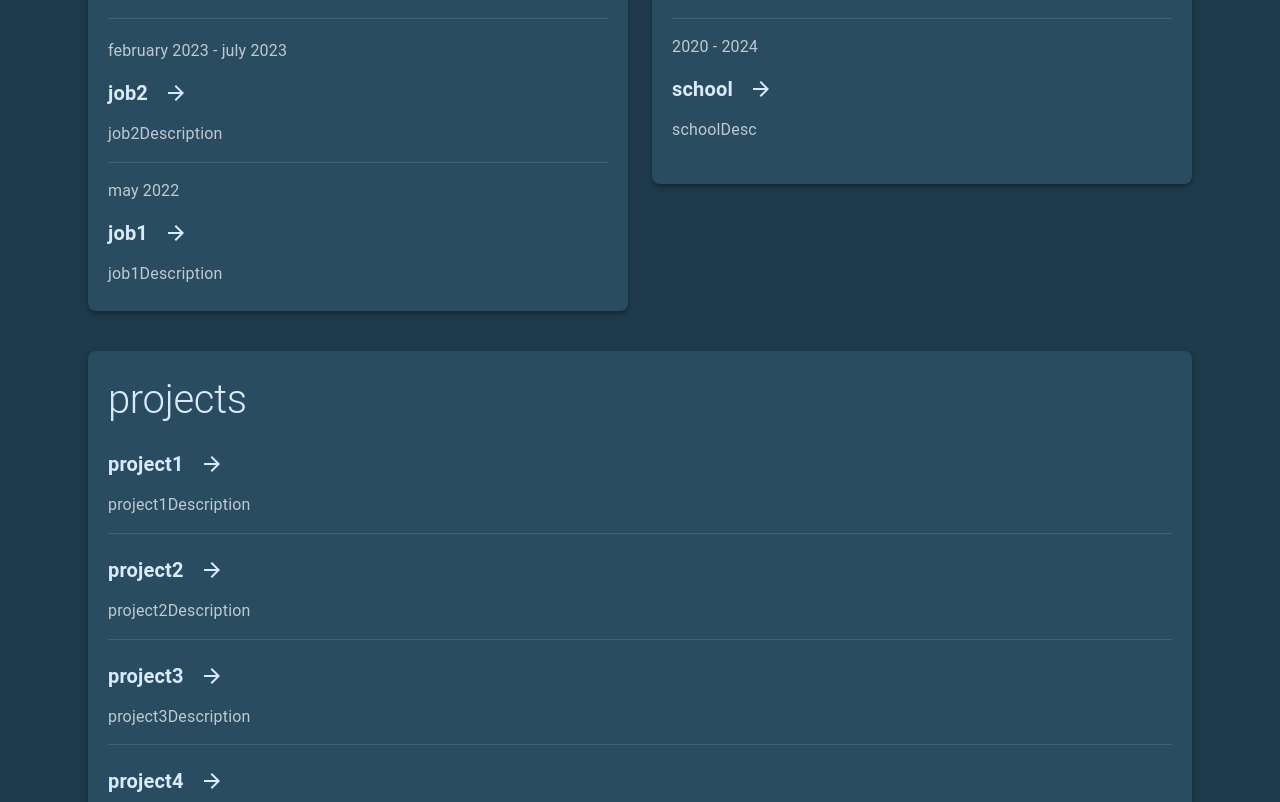
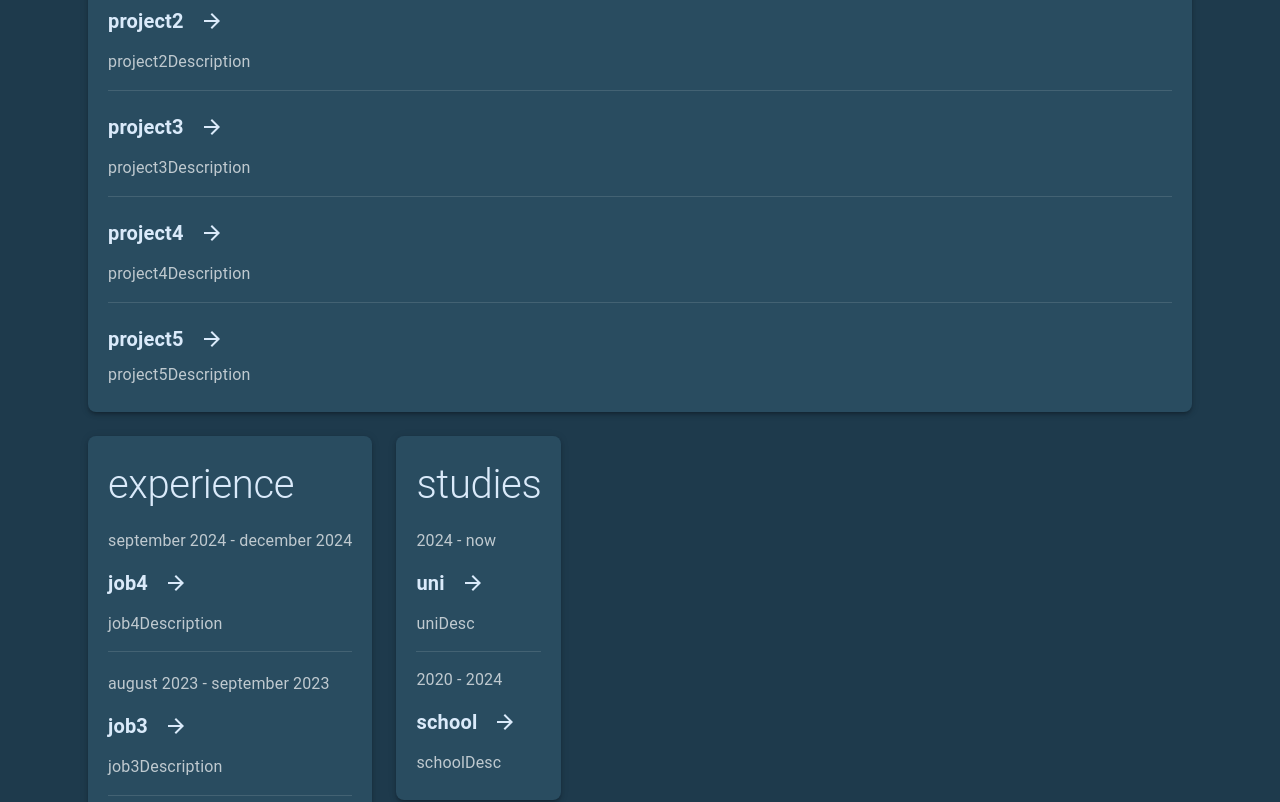
Before and after one commit to Namloh/mh-portfolio, a React (Create React App) app: page / in a window 1280 px wide. Shown: the part 568-1370 px from the top of the page. Built offline with nearby package versions, Linux system fonts and the light colour scheme; the HTML template or start-up script is replaced by a standard one.

Commit message:
new experience unlocked

```diff
--- a/package.json
+++ b/package.json
@@ -11,6 +11,7 @@
     "@testing-library/jest-dom": "^5.17.0",
     "@testing-library/react": "^13.4.0",
     "@testing-library/user-event": "^13.5.0",
+    "framer-motion": "^11.15.0",
     "i18next": "^23.11.5",
     "i18next-browser-languagedetector": "^8.0.0",
     "i18next-http-backend": "^2.5.2",
--- a/public/locales/cz/translation.json
+++ b/public/locales/cz/translation.json
@@ -1,5 +1,5 @@
 {
-  "welcome": "Vítejte na mém portfoliu",
+  "welcome": "Vítejte na mém portfoliu.",
   "introduction": "Jmenuji se Matěj Holman. Je mi {{age}} let a jsem student IT původem z Liberce. Aktuálně bydlím a studuji v Praze.",
   "aboutText": "Mám vzdělání v oblasti informačních technologií doplněné několikaměsíční praktickou zkušeností v oboru. Kontinuálně se vzdělávám a rozšiřuji své znalosti. Mé hlavní programovací jazyky jsou <u>C#</u> a <u>JavaScript</u>, ale ovládám také <u>Python</u> a <u>SQL</u>. Mám rozsáhlé zkušenosti s knihovnami/frameworky jako jsou <u>React</u> a <u>React Native</u>, a také s platformou <u>ASP.NET</u>. Jsem schopen pracovat jak na front-endu, tak na back-endu. Moje jazyková vybavenost zahrnuje certifikovanou znalost angličtiny na úrovni <u>C1</u>. Jsem připraven aplikovat své dovednosti a dále se rozvíjet v dynamickém IT prostředí.",
   "studies": "Vzdělání",
@@ -16,11 +16,14 @@
   "job2Description": "Realizace návrhů webových aplikací pro klienty firmy, front-end design, HTML, CSS & Javascript",
   "job3": "ByEvolution Málaga, Španělsko",
   "job3Description": "Vývoj a údržba webových aplikací, práce s htmx a alpine.js, Erasmus",
+  "job4": "ICNET s.r.o.",
+  "job4Description": "Programátor zaměřený na vývoj webových aplikací pomocí ASP.NET a SQL. Práce zahrnovala vývoj a implementaci projektů pro klienty, optimalizaci databází a spolupráci na návrhu softwarových řešení.",
   "may": "Květen",
   "february": "Únor",
   "july": "Červenec",
   "august": "Srpen",
   "september": "Září",
+  "december": "Prosinec",
   "projects": "Projekty",
   "project1": "MyMeal",
   "project1Description": "Aplikace pro plánování jídel pro snadnější přehled o výživě a dosažení váhových cílů, React Native a Expo",
--- a/public/locales/en/translation.json
+++ b/public/locales/en/translation.json
@@ -1,5 +1,5 @@
 {
-  "welcome": "Welcome to my portfolio",
+  "welcome": "Welcome to my portfolio.",
   "introduction": "My name is Matěj Holman. I am a {{age}} year old computer science student originally from Liberec. I currently live and study in Prague.",
   "aboutText": "I have education in information technology complemented by several months of practical experience in the field. I continuously educate myself and expand my knowledge. My main programming languages are <u>C#</u> and <u>JavaScript</u>, but I'm also proficient in <u>Python</u> and <u>SQL</u>. I have extensive experience with libraries/frameworks such as <u>React</u> and <u>React Native</u>, as well as the <u>ASP.NET</u> platform. I am capable of working on both front-end and back-end development. My language skills include a certified <u>C1</u> level proficiency in English. I am ready to apply my skills and further develop in a dynamic IT environment.",
   "studies": "Education",
@@ -16,11 +16,14 @@
   "job2Description": "Implementation of web application designs for company clients, front-end design, HTML, CSS & JavaScript",
   "job3": "ByEvolution Málaga, Spain",
   "job3Description": "Development and maintenance of web applications, worked with htmx and alpine.js, Erasmus",
+  "job4": "ICNET s.r.o.",
+  "job4Description": "Programmer focused on web application development using ASP.NET and SQL. Tasks included developing and implementing client projects, optimizing databases, and collaborating on software solution design.",
   "may": "May",
   "february": "February",
   "july": "July",
   "august": "August",
   "september": "September",
+  "december": "December",
   "projects": "Projects",
   "project1": "MyMeal",
   "project1Description": "A meal planning app for easier nutrition overview and achieving weight goals, React Native and Expo",
--- a/src/App.js
+++ b/src/App.js
@@ -10,6 +10,7 @@ import Studies from './Components/Studies';
 import Experience from './Components/Experience';
 import Projects from './Components/Projects';
 import Contact from './Components/Contact';
+import AnimatedSection from './Components/AnimatedSection';
 
 const theme = createTheme({
   palette: {
@@ -103,6 +104,11 @@ function App() {
 
               <Box pl={isMobile ? 0 : 8} pr={isMobile ? 0 : 8}>
                 <About isMobile={isMobile} />
+
+              <AnimatedSection>
+                <Projects />
+              </AnimatedSection>
+
               <Box
                 sx={{
                   display: 'flex',
@@ -110,16 +116,18 @@ function App() {
                   gap: isMobile ? 0 : 3,
                 }}
               >
-                <Box  sx={{ flex: 1, display: 'flex', flexDirection: 'column'}}>
+                <AnimatedSection>
+                  <Box sx={{ flex: 1, display: 'flex', flexDirection: 'column' }}>
                     <Experience />
-                </Box >
-                <Box  sx={{ flex: 1, display: 'flex', flexDirection: 'column'}}>
+                  </Box>
+                </AnimatedSection>
+
+                <AnimatedSection>
+                  <Box sx={{ flex: 1, display: 'flex', flexDirection: 'column' }}>
                     <Studies />
-                </Box >
                   </Box>
-
-              <Projects />
-
+                </AnimatedSection>
+              </Box>
             </Box>
           </Box>
           <Contact />
--- /dev/null
+++ b/src/Components/AnimatedSection.js
@@ -0,0 +1,35 @@
+import React, { useState, useEffect } from 'react';
+import { motion } from 'framer-motion';
+
+const AnimatedSection = ({ children }) => {
+  const [isVisible, setIsVisible] = useState(false);
+  const ref = React.useRef(null);
+
+  useEffect(() => {
+    const observer = new IntersectionObserver(
+      ([entry]) => {
+        if (entry.isIntersecting) {
+          setIsVisible(true);
+        }
+      },
+      { threshold: 0.1 }
+    );
+    if (ref.current) {
+      observer.observe(ref.current);
+    }
+    return () => observer.disconnect();
+  }, []);
+
+  return (
+    <motion.div
+      ref={ref}
+      initial={{ opacity: 0, y: 30 }}
+      animate={isVisible ? { opacity: 1, y: 0 } : {}}
+      transition={{ duration: 0.6, ease: 'easeOut' }}
+    >
+      {children}
+    </motion.div>
+  );
+};
+
+export default AnimatedSection;
--- a/src/Components/Experience.js
+++ b/src/Components/Experience.js
@@ -14,6 +14,36 @@ const Experience = () => {
       <Typography variant="h2" sx={{ fontSize: isMobile ? '2rem' : '2.5rem', marginBottom: '20px', color: theme.palette.text.primary }}>
         {t('experience')}
       </Typography>
+
+      <Typography variant="body1" sx={{ fontSize: '1rem', color: theme.palette.text.secondary, marginBottom: '10px', marginTop: '20px' }}>
+        {t('september')} 2024 - {t('december')} 2024
+      </Typography>
+      <Link
+        href="https://www.icnet.cz/"
+        target="_blank"
+        rel="noopener noreferrer"
+        sx={{
+          textDecoration: 'none',
+          color: theme.palette.text.primary,
+          display: 'flex',
+          alignItems: 'center',
+          marginBottom: '10px',
+          cursor: 'pointer',
+          '&:hover .MuiIconButton-root': { transform: 'translateX(6px)' },
+        }}
+      >
+        <Typography variant="body1" sx={{ fontSize: isMobile ? '1.1rem' : '1.25rem', fontWeight: 'bold', display: 'inline-block' }}>
+          {t('job4')}
+        </Typography>
+        <IconButton disableRipple sx={{ color: theme.palette.text.primary, marginLeft: 1, verticalAlign: 'middle', transition: 'transform 0.3s ease' }}>
+          <ArrowForwardIcon />
+        </IconButton>
+      </Link>
+      <Typography variant="body2" sx={{ fontSize: '1rem', color: theme.palette.text.secondary, marginTop: '5px' }}>
+        {t('job4Description')}
+      </Typography>
+
+      <Divider sx={{ my: 2 }} />
 
       <Typography variant="body1" sx={{ fontSize: '1rem', color: theme.palette.text.secondary, marginBottom: '10px', marginTop: '20px' }}>
         {t('august')} 2023 - {t('september')} 2023
--- a/src/Components/Projects.js
+++ b/src/Components/Projects.js
@@ -11,7 +11,7 @@ const Projects = () => {
 
   return (
 
-    <HoverSection id="projects" sx={{padding: '25px 20px', backgroundColor: theme.palette.background.paper, borderRadius: '8px', boxShadow: 3, marginTop: 5 }}>
+    <HoverSection id="projects" sx={{padding: '25px 20px', backgroundColor: theme.palette.background.paper, borderRadius: '8px', boxShadow: 3, marginBottom: '24px' }}>
 
       <Typography variant="h2" sx={{ fontSize: isMobile ? '2rem' : '2.5rem', marginBottom: '20px', color: theme.palette.text.primary }}>
         {t('projects')}
--- a/src/Components/Studies.js
+++ b/src/Components/Studies.js
@@ -10,7 +10,7 @@ const Studies = () => {
   const { t } = useTranslation();
 
   return (
-    <HoverSection id="studies" sx={{ padding: '25px 20px', backgroundColor: theme.palette.background.paper, borderRadius: '8px', boxShadow: 3,  marginTop: isMobile ? 5 : 0, height: "75%" }}>
+    <HoverSection id="studies" sx={{ padding: '25px 20px', backgroundColor: theme.palette.background.paper, borderRadius: '8px', boxShadow: 3,  marginTop: isMobile ? 5 : 0}}>
       <Typography variant="h2" sx={{ fontSize: isMobile ? '2rem' : '2.5rem', marginBottom: '20px', color: theme.palette.text.primary }}>
         {t('studies')}
       </Typography>
--- a/src/i18n.js
+++ b/src/i18n.js
@@ -19,7 +19,7 @@ i18n
       cache: ['cookie']
     },
     backend: {
-      loadPath: 'locales/{{lng}}/translation.json',
+      loadPath: 'locales/{{lng}}/translation.json', //add mh-portfolio/locales...
     },
   });
 
```
Also changed, not shown: 1 other file (tests, documents, lock files or other folders). Lines whose indentation alone changed are shown as unchanged.
